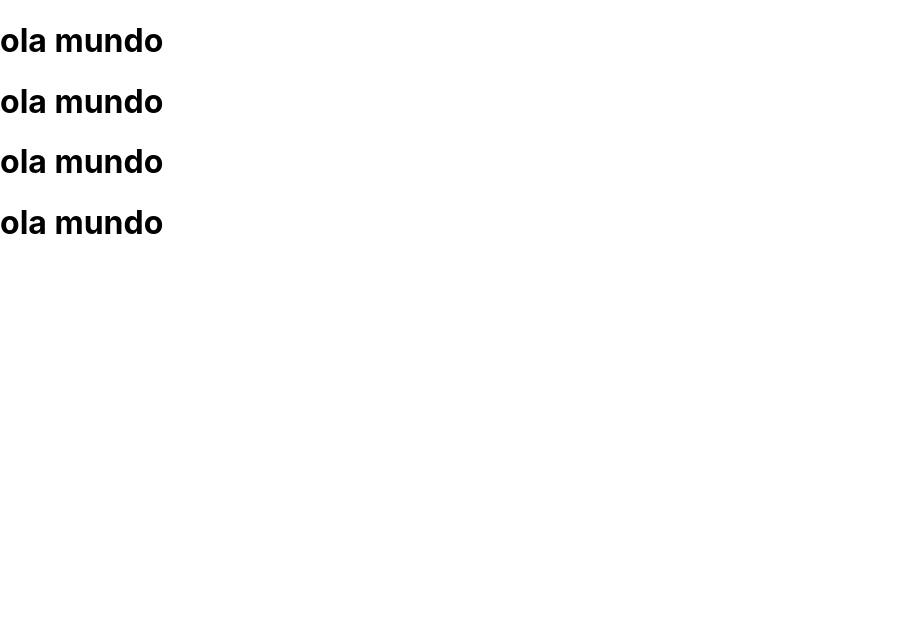
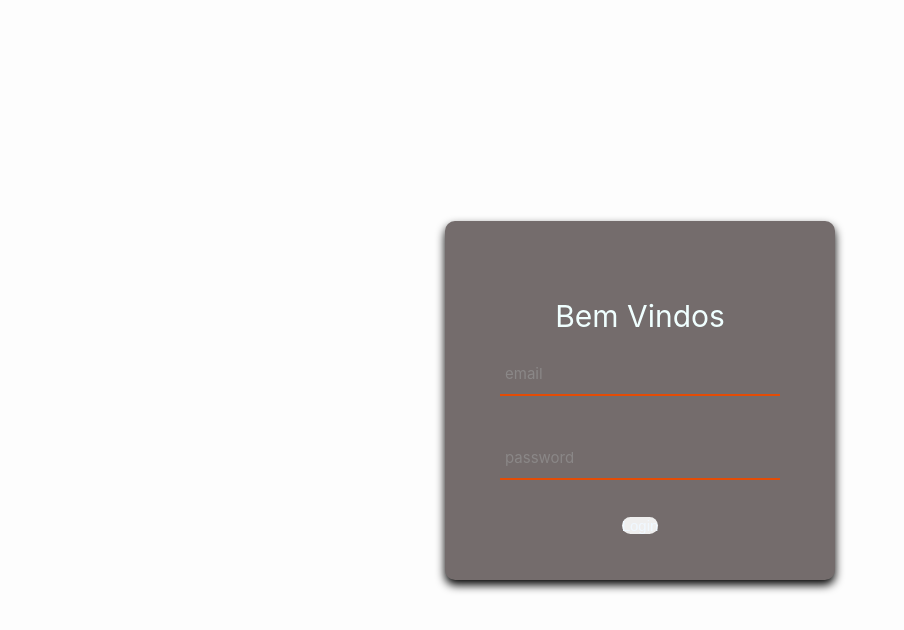
Before and after one commit to PauloEguenio/adote_um_pet_front, a React (Create React App) app: page / in a window 1280 px wide. Shown: the top 630 px of the page, without its empty margins (0-904 px from the left). Built offline with nearby package versions, Linux system fonts and the light colour scheme.

Commit message:
tela login

```diff
--- a/public/index.html
+++ b/public/index.html
@@ -1,5 +1,5 @@
 <!DOCTYPE html>
-<html lang="en">
+<html lang="Pt-br">
   <head>
     <meta charset="utf-8" />
     <link rel="icon" href="%PUBLIC_URL%/favicon.ico" />
--- a/src/App.css
+++ b/src/App.css
@@ -1,41 +1,130 @@
-.App {
+*{
+  margin: 0;
+  padding: 0;
+  box-sizing: border-box;
+}
+.container{
+  width: 100%;
+  margin: 0 auto;
+}
+.container-login {
+  width: 100%;
+  min-height: 100vh;
+
+  display: flex;
+  flex-wrap: wrap;
+  align-items: center;
+  justify-content: center;
+  padding: 15px;
+  background-color: rgb(253, 253, 253);
+}
+.wrap-login {
+  width: 390px;
+  background-color: #746c6c;
+  border-radius: 10px;
+
+  overflow: hidden;
+  padding: 77px 55px 33px 55px;
+  box-shadow: 0 5px 10px 0px;
+}
+.login-form-title {
+  display: block;
+  font-size: 30px;
+  color: azure;
+  line-height: 1.2;
   text-align: center;
+
 }
 
-.App-logo {
-  height: 40vmin;
+.warp-input {
+  margin-top: 15px;
+  width: 100%;
+  position: relative;
+  border-bottom: 2px solid #e44c06;
+  margin-bottom: 37px;
+}
+.input {
+  font-size: 15px;
+  color: #eee1e1;
+  line-height: 1.2;
+  border: none;
+  display: block;
+
+  width: 100%;
+  height: 45px;
+
+ background-color: transparent;
+
+ padding: 0 5px;
+}
+.focus-input {
+  position: absolute;
+  display: block;
+  width: 100%;
+  height: 100%;
+
+  top: 0;
+  left: 0;
   pointer-events: none;
+  color: #eee1e1;
+}
+.focus-input::before {
+  content: "";
+  display: block;
+  position: absolute;
+  bottom: -2px;
+  left: 0;
+  width: 0;
+  height: 2px;
+
+-webkit-transition: all 0.4s;
+-o-transition: all 0.4s;
+-moz-transition: all 0.4s;
+
+
 }
 
-@media (prefers-reduced-motion: no-preference) {
-  .App-logo {
-    animation: App-logo-spin infinite 20s linear;
-  }
+.focus-input::after {
+  font-size: 15px;
+  color: #9999;
+  line-height:1.2 ;
+
+  content: attr( data-placeholder);
+
+  display: block;
+  width: 100%;
+  position: absolute;
+  top: 16px;
+  left: 0px;
+
+  padding-left: 5px;
+
+  -webkit-transition: all 0.4s;
+  -o-transition: all 0.4s;
+  -moz-transition: all 0.4s;
 }
 
-.App-header {
-  background-color: #282c34;
-  min-height: 100vh;
-  display: flex;
-  flex-direction: column;
-  align-items: center;
-  justify-content: center;
-  font-size: calc(10px + 2vmin);
-  color: white;
+
+.input:focus {
+  outline: 0;
 }
 
-.App-link {
-  color: #61dafb;
+input:focus + .focus-input::after {
+  top : -15px;
+}
+input:focus + .focus-input::before {
+  width: 100%;
 }
 
-@keyframes App-logo-spin {
-  from {
-    transform: rotate(0deg);
-  }
-  to {
-    transform: rotate(360deg);
-  }
+.container-login-for-btn {
+  display: flex;
+  flex-wrap: wrap;
+  justify-content: center;
+  padding-bottom: 13px;
 }
-.info {
-  background-color: rgb(40, 13, 141);
+.login-for-btn {
+  font-size: 15px;
+  border: none;
+  border-radius: 10px;
+  color: aliceblue;
 }
--- a/src/App.js
+++ b/src/App.js
@@ -1,16 +1,17 @@
 import Titulo from'./comppnents/Titulo'
-import './App.css';
+import  './App.css'
 
 
 function App() {
   return (
     <>
-     <Titulo />
-     <Titulo/>
-     <Titulo/>
-     <Titulo/>
+     <Titulo className='menu'/>
+
+
     </>
   );
 }
 
+
+
 export default App;
--- a/src/comppnents/Titulo/index.jsx
+++ b/src/comppnents/Titulo/index.jsx
@@ -1,4 +1,44 @@
-function titulo (){
-    return (<h1> ola mundo </h1>)
+function titulo() {
+    return (
+
+
+        <div className="container ">
+
+            <div className="container-login">
+
+                <div className="wrap-login">
+
+                    <form className="login-from">
+
+                        <span className="login-form-title ">
+                            Bem Vindos </span>
+
+                            <div className="warp-input">
+                                <input className="input" type="email" />
+                             <span className="focus-input" data-placeholder="email" ></span>
+                            </div>
+
+                            <div className="warp-input">
+                                <input className="input" type="password" />
+                             <span className="focus-input" data-placeholder="password" alt="senha "> </span>
+                            </div>
+
+                            <div className="container-login-for-btn">
+                                <button class="login-for-btn ">Login</button>
+                            </div>
+
+                            <div className="text-center">
+                                <span className="text1">
+
+                        </span>
+                            </div>
+
+                    </form>
+                </div>
+            </div>
+        </div>
+
+
+    )
 }
 export default titulo;
```
Also changed, not shown: src/comppnents/Titulo/style.css (deleted), src/imagens/ts.jpg (added).
